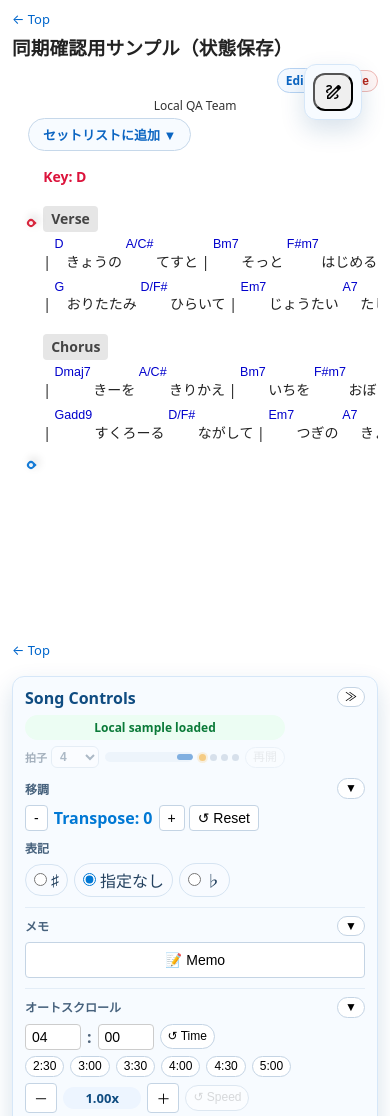
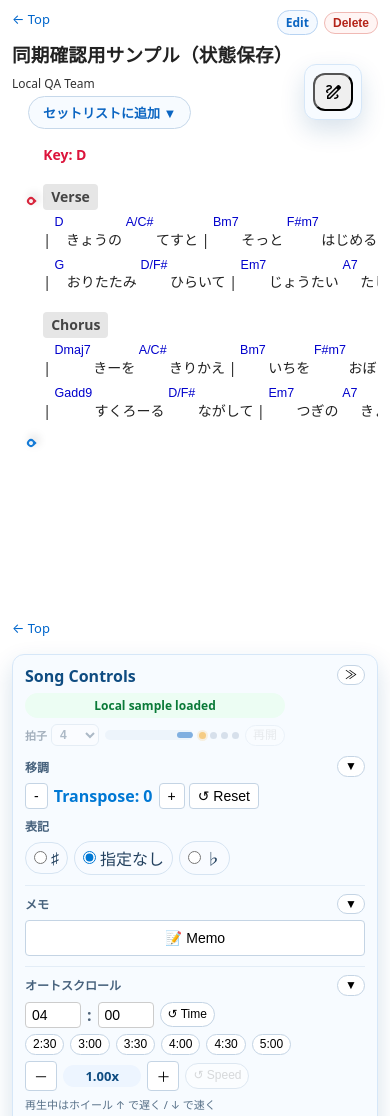
Before and after one commit to XiAce-Lite/MyChordpro, a plain HTML site: page frontend/song.html in a window 390 px wide. Shown: the top 1116 px of the page. Drawn offline with nearby package versions, Linux system fonts and the light colour scheme; no server answers.

Commit message:
fix: 曲ページのタイトルとアーティストの表示幅を揃える（chordwiki_personal と同様）
song-head-block グリッドで中央列を共有。480px 以下はタイトル・アーティストとも全幅左寄せ。

Co-authored-by: Cursor <cursoragent@cursor.com>

```diff
--- a/frontend/css/chordwiki-song.css
+++ b/frontend/css/chordwiki-song.css
@@ -75,16 +75,21 @@ html.editor-enabled .editor-only[data-display="inline-flex"] {
   padding: 0 16px 32px;
 }
 
-.song-header {
+.song-head-block {
   display: grid;
   grid-template-columns: auto minmax(0, 1fr) auto;
   align-items: center;
-  gap: 12px;
-  margin-bottom: 4px;
+  column-gap: 12px;
+  row-gap: 4px;
+}
+
+.song-header {
+  display: contents;
 }
 
 .back-link {
   grid-column: 1;
+  grid-row: 1;
   justify-self: start;
   position: static;
   transform: none;
@@ -97,6 +102,7 @@ html.editor-enabled .editor-only[data-display="inline-flex"] {
 
 .song-admin-actions {
   grid-column: 3;
+  grid-row: 1;
   position: static;
   transform: none;
   margin-right: 16px;
@@ -135,6 +141,7 @@ html.editor-enabled .editor-only[data-display="inline-flex"] {
 
 .song-title {
   grid-column: 2;
+  grid-row: 1;
   justify-self: stretch;
   min-width: 0;
   margin: 0;
@@ -150,6 +157,10 @@ html.editor-enabled .editor-only[data-display="inline-flex"] {
 }
 
 .song-artist {
+  grid-column: 2;
+  grid-row: 2;
+  justify-self: stretch;
+  min-width: 0;
   font-size: 12px;
   text-align: center;
   color: #333;
@@ -2257,8 +2268,9 @@ body.is-dragging-marker * {
     --song-line-height: 1.6;
   }
 
-  .song-header {
-    gap: 8px;
+  .song-head-block {
+    column-gap: 8px;
+    row-gap: 8px;
   }
 
   .back-link {
@@ -2293,7 +2305,7 @@ body.is-dragging-marker * {
     --song-line-height: 1.66;
   }
 
-  .song-header {
+  .song-head-block {
     grid-template-columns: auto minmax(0, 1fr);
     align-items: start;
     row-gap: 8px;
@@ -2301,11 +2313,13 @@ body.is-dragging-marker * {
 
   .back-link {
     grid-column: 1;
+    grid-row: 1;
     margin-left: 0;
   }
 
   .song-admin-actions {
     grid-column: 2;
+    grid-row: 1;
     margin-right: 0;
     flex-wrap: wrap;
     justify-content: flex-end;
@@ -2313,6 +2327,7 @@ body.is-dragging-marker * {
 
   .song-title {
     grid-column: 1 / -1;
+    grid-row: 2;
     font-size: 1.16rem;
     line-height: 1.3;
     text-align: left;
@@ -2321,6 +2336,12 @@ body.is-dragging-marker * {
     text-overflow: clip;
     word-break: break-word;
   }
+
+  .song-artist {
+    grid-column: 1 / -1;
+    grid-row: 3;
+    text-align: left;
+  }
 }
 
 @media print {
--- a/frontend/song.html
+++ b/frontend/song.html
@@ -9,10 +9,11 @@
   <link rel="icon" href="/favicon-dark.svg" type="image/svg+xml" sizes="any" media="(prefers-color-scheme: dark)" />
   <link rel="stylesheet" href="https://fonts.googleapis.com/css2?family=Material+Symbols+Outlined:FILL@0..1" />
   <link rel="stylesheet" href="css/setlists.css?v=20260508-mycp-setlists1" />
-  <link rel="stylesheet" href="css/chordwiki-song.css?v=20260509-youtube440" />
+  <link rel="stylesheet" href="css/chordwiki-song.css?v=20260514-songhead1" />
 </head>
 <body>
   <div class="container">
+    <div class="song-head-block">
       <div class="song-header">
         <a href="/" class="back-link">← Top</a>
         <h1 id="title" class="song-title"></h1>
@@ -23,6 +24,7 @@
       </div>
 
       <div id="artist" class="song-artist"></div>
+    </div>
 
     <div id="song-setlist-adder" class="song-setlist-adder editor-only" data-display="inline-block">
       <button id="song-setlist-toggle" class="song-setlist-toggle" type="button" data-role="setlist-toggle" aria-expanded="false">セットリストに追加 ▼</button>
```
Lines whose indentation alone changed are shown as unchanged.
